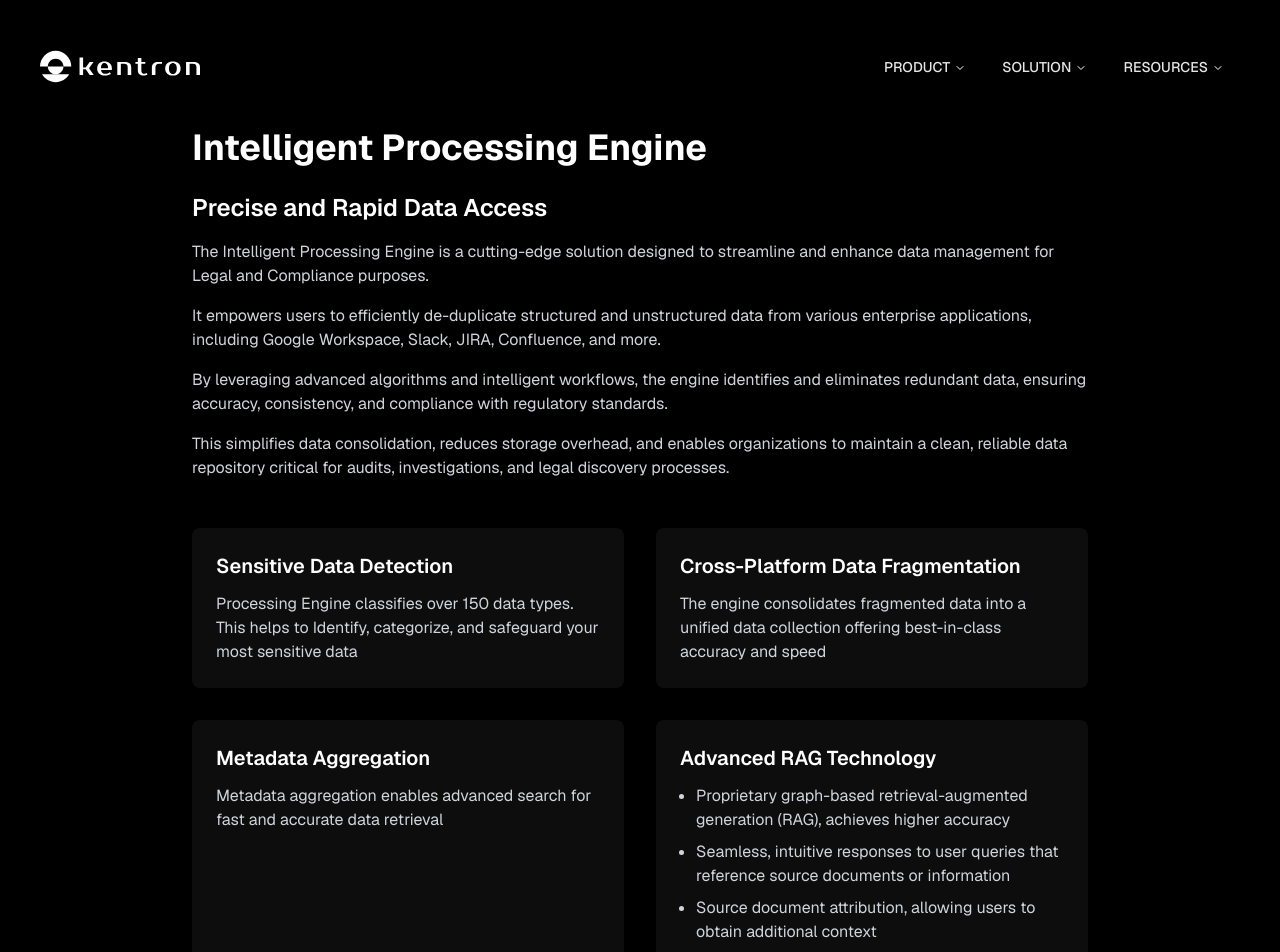
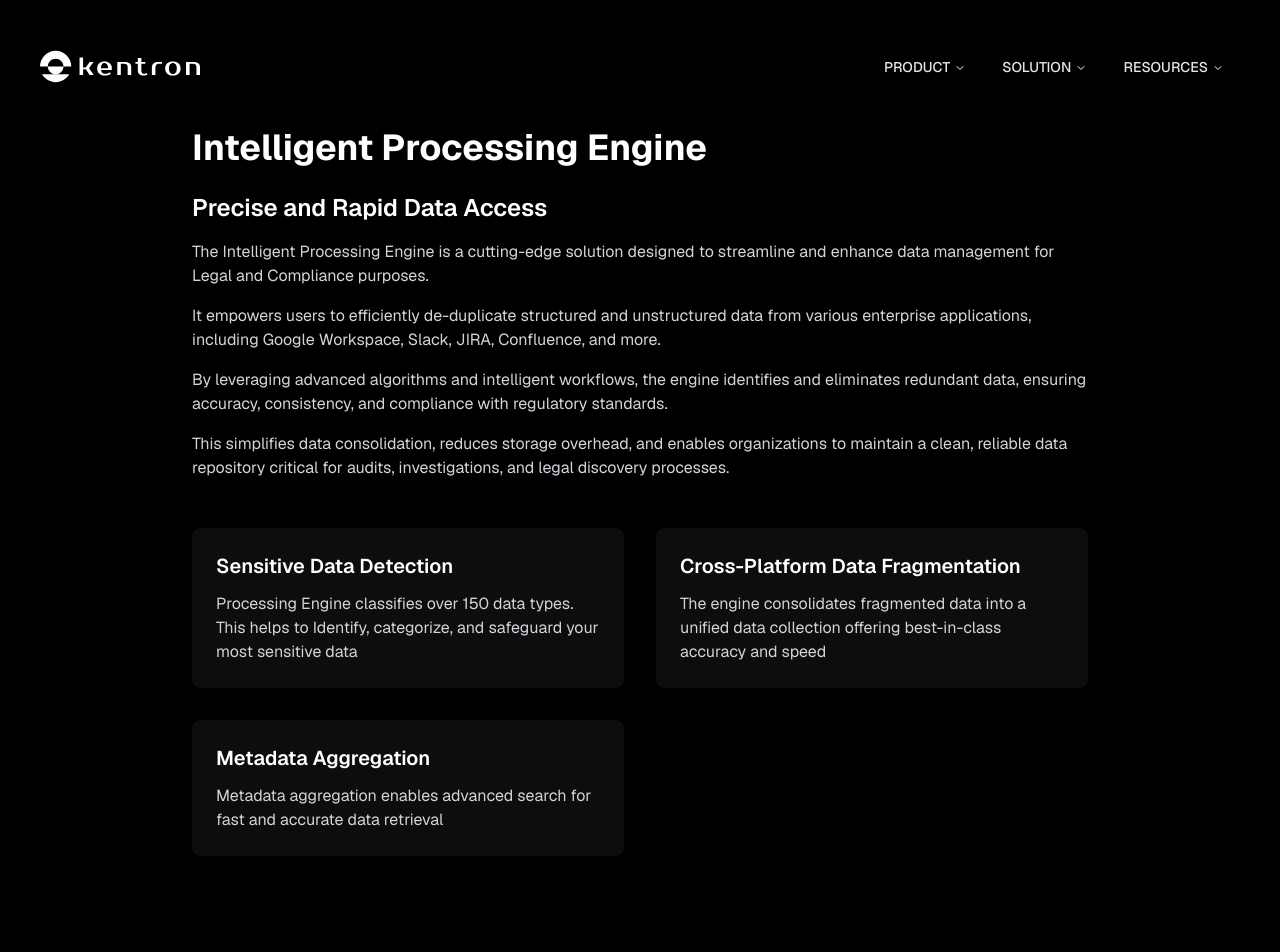
Before and after one commit to raghavshulka/kentron, a Next.js app: page /product/intelligence-processing in a window 1280 px wide. Shown: the top 952 px of the page. Built offline with nearby package versions, Linux system fonts and the light colour scheme.

Commit message:
remove rag

```diff
--- a/app/(marketing)/product/intelligence-processing/page.tsx
+++ b/app/(marketing)/product/intelligence-processing/page.tsx
@@ -51,15 +51,6 @@ export default function IntelligenceRetrievalPage() {
             </p>
           </div>
 
-          {/* RAG Features */}
-          <div className="bg-white/5 p-6 rounded-lg">
-            <h3 className="text-xl font-semibold mb-3">Advanced RAG Technology</h3>
-            <ul className="text-gray-300 space-y-2 list-disc pl-4">
-              <li>Proprietary graph-based retrieval-augmented generation (RAG), achieves higher accuracy</li>
-              <li>Seamless, intuitive responses to user queries that reference source documents or information</li>
-              <li>Source document attribution, allowing users to obtain additional context</li>
-            </ul>
-          </div>
         </div>
       </div>
     </div>
```
